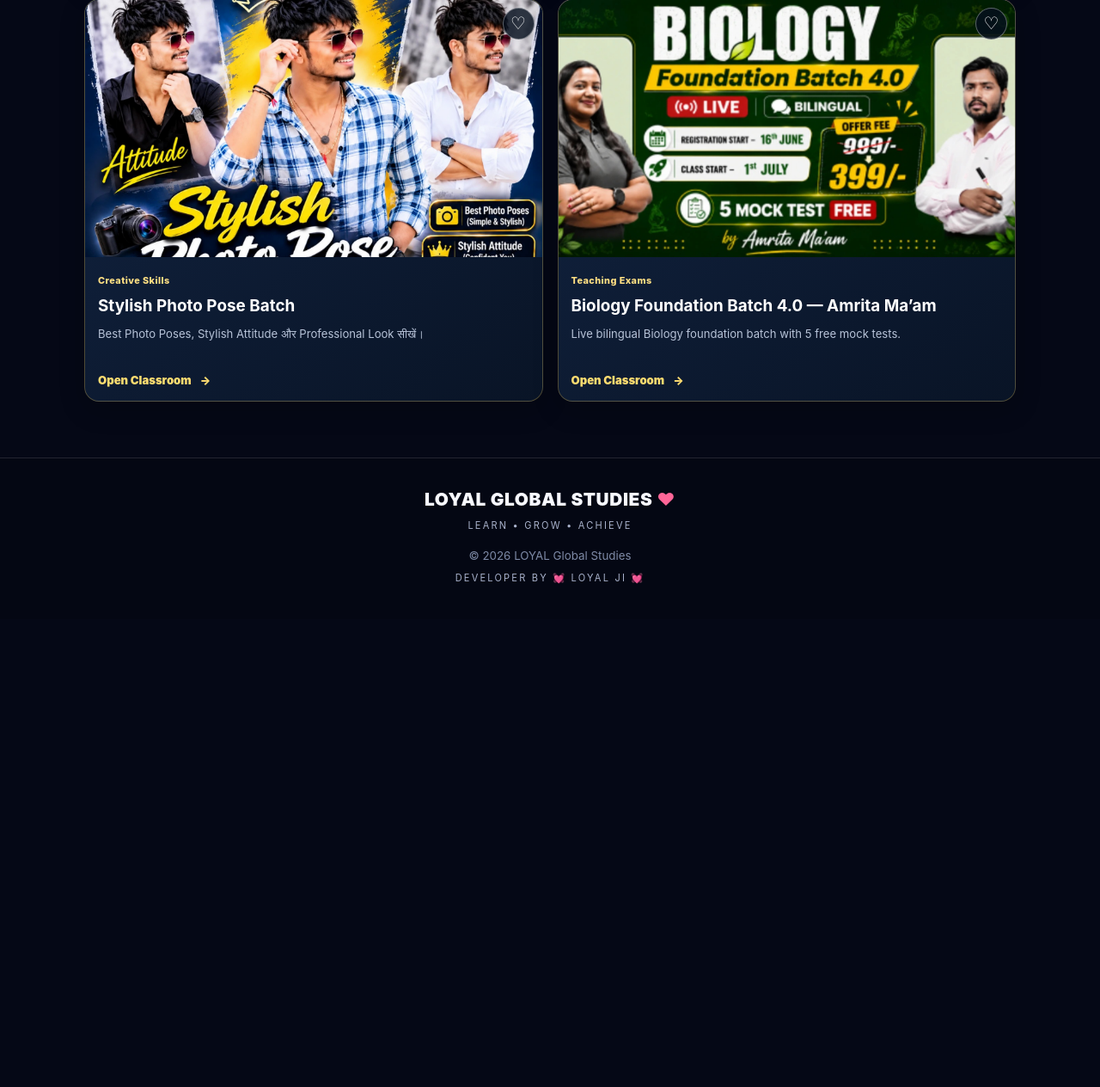
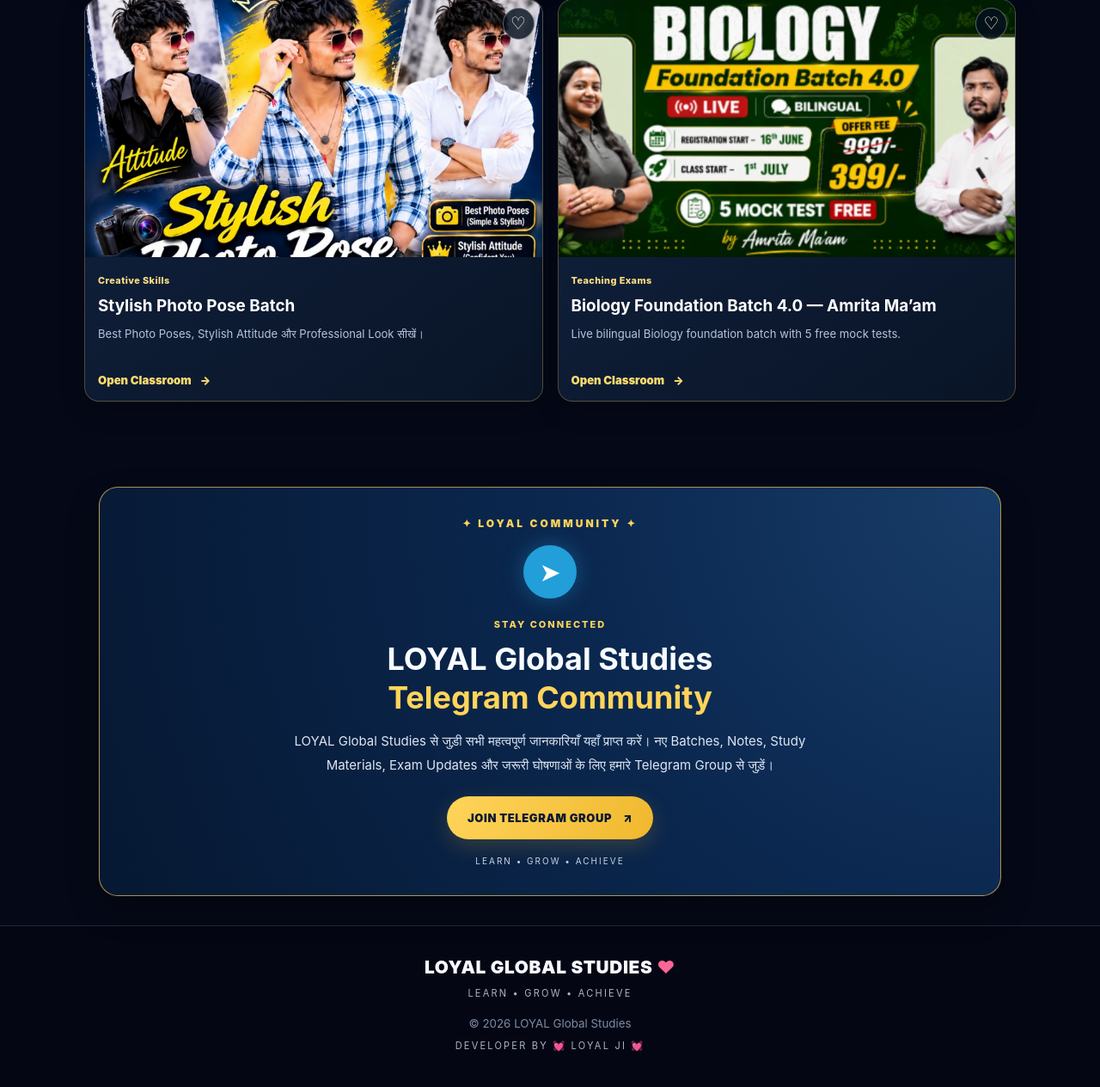
Before and after one commit to loyalglobalstudies/loyal-global-studies, a Flask app: page / in a window 1280 px wide; the page is wider, and only the part inside the window is pictured. Shown: the part 3044-4308 px from the top of that part at 86% size. Before the commit the page ends 3723 px from the top of that part, so only its background shows below. Run offline with Flask 3, Linux system fonts and the light colour scheme.

Commit message:
Add premium Telegram community section

```diff
--- a/static/css/style.css
+++ b/static/css/style.css
@@ -366,3 +366,94 @@ h1 {
 @media(max-width:350px) {
   .batch-grid { grid-template-columns: 1fr; }
 }
+
+
+/* LOYAL TELEGRAM COMMUNITY */
+.loyal-telegram-community {
+  position: relative;
+  overflow: hidden;
+  margin: 34px auto;
+  padding: 34px 18px;
+  max-width: 1050px;
+  border: 1px solid rgba(255,212,90,.65);
+  border-radius: 22px;
+  background: radial-gradient(circle at top right,#183d68 0,#0b2850 42%,#061832 100%);
+  box-shadow: 0 16px 38px rgba(0,0,0,.24);
+  color: #f8fbff;
+  text-align: center;
+}
+.telegram-glow {
+  color: #ffd45a;
+  font-size: 12px;
+  font-weight: 900;
+  letter-spacing: 3px;
+}
+.telegram-content { max-width: 690px; margin: auto; }
+.telegram-icon {
+  display: grid;
+  place-items: center;
+  width: 62px;
+  height: 62px;
+  margin: 18px auto;
+  border-radius: 50%;
+  background: #229ed9;
+  color: white;
+  font-size: 30px;
+  box-shadow: 0 0 25px rgba(34,158,217,.38);
+}
+.telegram-kicker {
+  color: #ffd45a;
+  font-size: 11px;
+  font-weight: 800;
+  letter-spacing: 2px;
+}
+.telegram-content h2 {
+  margin: 10px 0;
+  font-size: clamp(23px,5vw,36px);
+  line-height: 1.25;
+}
+.telegram-content h2 span { color: #ffd45a; }
+.telegram-content p {
+  max-width: 620px;
+  margin: 14px auto 22px;
+  color: #dce6f3;
+  font-size: 15px;
+  line-height: 1.85;
+}
+.telegram-join-btn {
+  display: inline-flex;
+  align-items: center;
+  justify-content: center;
+  gap: 13px;
+  min-height: 50px;
+  padding: 14px 24px;
+  border-radius: 999px;
+  background: linear-gradient(110deg,#ffd45a,#f0b82e);
+  color: #061832 !important;
+  font-size: 13px;
+  font-weight: 900;
+  letter-spacing: .6px;
+  text-decoration: none !important;
+  box-shadow: 0 8px 24px rgba(213,165,44,.22);
+  transition: transform .2s ease, box-shadow .2s ease;
+}
+.telegram-join-btn:hover {
+  transform: translateY(-3px);
+  box-shadow: 0 12px 28px rgba(213,165,44,.35);
+}
+.telegram-content small {
+  display: block;
+  margin-top: 19px;
+  color: #c6d5e8;
+  letter-spacing: 2px;
+  font-size: 10px;
+}
+@media(max-width:480px) {
+  .loyal-telegram-community { margin: 24px 10px; padding: 28px 15px; }
+  .telegram-content p { font-size: 14px; }
+  .telegram-join-btn { width: 100%; }
+}
+@media(prefers-reduced-motion:reduce) {
+  .telegram-join-btn { transition: none; }
+}
+/* END LOYAL TELEGRAM COMMUNITY */
--- a/templates/index.html
+++ b/templates/index.html
@@ -104,6 +104,27 @@
   </section>
 </main>
 
+
+<section class="loyal-telegram-community" aria-label="LOYAL Telegram Community">
+  <div class="telegram-glow">✦ LOYAL COMMUNITY ✦</div>
+  <div class="telegram-content">
+    <div class="telegram-icon">➤</div>
+    <span class="telegram-kicker">STAY CONNECTED</span>
+    <h2>LOYAL Global Studies<br><span>Telegram Community</span></h2>
+    <p>
+      LOYAL Global Studies से जुड़ी सभी महत्वपूर्ण जानकारियाँ यहाँ प्राप्त करें।
+      नए Batches, Notes, Study Materials, Exam Updates और जरूरी घोषणाओं के लिए
+      हमारे Telegram Group से जुड़ें।
+    </p>
+    <a class="telegram-join-btn"
+       href="https://t.me/LoyalGlobalStudiesOfficial"
+       target="_blank" rel="noopener noreferrer">
+       JOIN TELEGRAM GROUP <span>↗</span>
+    </a>
+    <small>LEARN • GROW • ACHIEVE</small>
+  </div>
+</section>
+
 <footer class="footer">
   <a class="footer-brand" href="/">LOYAL GLOBAL STUDIES <span>♥</span></a>
   <p>LEARN • GROW • ACHIEVE</p>
```
